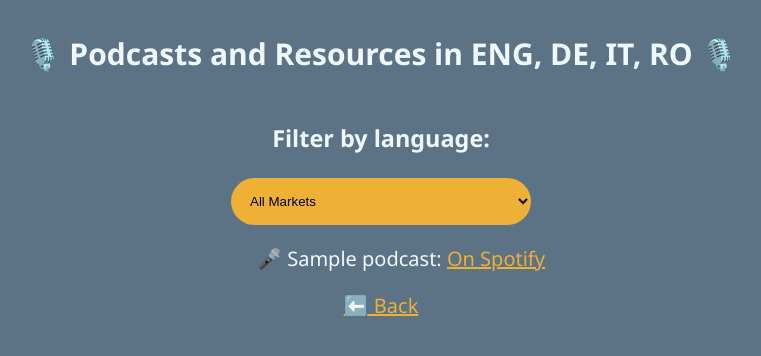
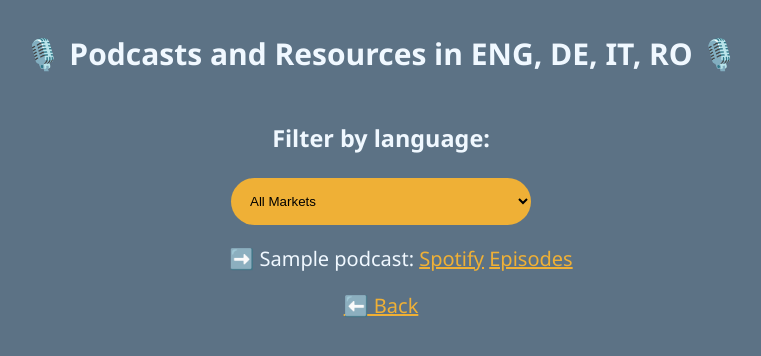
Before and after one commit to vicmoon/Python_SpotifyAPI_Shows, a Flask app: template templates/podcasts.html in a window 1280 px wide. Shown: the top 356 px of the page, without its empty margins (259-1020 px from the left). Run offline with Flask 3, Linux system fonts and the light colour scheme; the template is opened without the code that fills it: most values are stand-ins (such as "Sample title", 1, 10 or a date in 2020).

Commit message:
add pagination

```diff
--- a/main.py
+++ b/main.py
@@ -1,16 +1,17 @@
 import requests
 from flask import Flask, render_template, request
-# import my_creds
+import my_creds
 import os
 
 app = Flask(__name__)
 
-CLIENT_ID = os.getenv("CLIENT_ID")
-CLIENT_SECRET = os.getenv("CLIENT_SECRET")
+# CLIENT_ID = os.getenv("CLIENT_ID")
+# CLIENT_SECRET = os.getenv("CLIENT_SECRET")
 
-# CLIENT_ID = my_creds.CLIENT_ID
-# CLIENT_SECRET = my_creds.CLIENT_SECRET
+CLIENT_ID = my_creds.CLIENT_ID
+CLIENT_SECRET = my_creds.CLIENT_SECRET
 
+EPISODES_PER_PAGE = 10
 
 # Get a Spotify API token
 def get_spotify_token():
@@ -75,7 +76,11 @@ def search_podcasts_by_language(query, markets=["US", "IT", "DE", "RO"]):
 
 # Function to get episodes for a podcast
 def get_podcast_episodes(show_id):
-    episodes_url = f"https://api.spotify.com/v1/shows/{show_id}/episodes"
+    page = request.args.get("page", 1, type=int)  # Get page number
+    limit = 10  # Number of episodes per page
+    offset = (page - 1) * limit  # Calculate offset
+
+    episodes_url = f"https://api.spotify.com/v1/shows/{show_id}/episodes?limit={limit}&offset={offset}"
 
     headers = {
         "Authorization": f"Bearer {get_spotify_token()}",
@@ -86,17 +91,18 @@ def get_podcast_episodes(show_id):
 
     if response.status_code != 200:
         print(f"Error fetching episodes: {response.status_code}, {response.text}")
-        return []
+        return [], False  # Return empty list and no pagination
 
     data = response.json()
 
-    # Extract episode details
     episodes = [
         {"name": episode["name"], "url": episode["external_urls"]["spotify"]}
-        for episode in data["items"]
+        for episode in data.get("items", [])
     ]
 
-    return episodes
+    has_next_page = data.get("next") is not None  # Check if more episodes exist
+
+    return episodes, has_next_page  # Return both episodes and pagination flag
 
 
 @app.route("/")
@@ -135,8 +141,23 @@ def get_podcasts():
 
 @app.route("/episodes/<show_id>")
 def get_episodes(show_id):
-    episodes = get_podcast_episodes(show_id)
-    return render_template("episodes.html", episodes=episodes)
+    page = request.args.get("page", 1, type=int)
+    query = request.args.get("query")
+
+    if not query:
+        # Redirect back to podcasts page if query is missing
+        return redirect(url_for("get_podcasts"))
+
+    episodes, has_next_page = get_podcast_episodes(show_id)
+
+    return render_template(
+        "episodes.html",
+        episodes=episodes,
+        show_id=show_id,
+        page=page,
+        has_next_page=has_next_page,
+        query=query
+    )
 
 
 if __name__ == "__main__":
--- a/static/style.css
+++ b/static/style.css
@@ -6,7 +6,8 @@ body {
   text-align: center;
 }
 
-.index_body {
+.index_body,
+.episodes_body {
   display: flex;
   justify-content: center;
   align-items: center;
@@ -23,7 +24,7 @@ select {
 li {
   list-style: none;
   text-align: left;
-  max-width: 800px;
+  max-width: 900px;
 }
 
 .results {
@@ -61,3 +62,7 @@ select {
   border: none;
   outline: none;
 }
+
+.episodes_entry {
+  margin-bottom: 5px;
+}
--- a/templates/podcasts.html
+++ b/templates/podcasts.html
@@ -27,8 +27,13 @@
       <div class="podcast-item" data-market="{{ podcast.market }}">
         <ul>
           <li>
-            🎤 {{ podcast.name }}:
-            <a href="{{ podcast.url }}" target="_blank">On Spotify</a>
+            ➡️ {{ podcast.name }}:
+            <a href="{{ podcast.url }}" target="_blank"> Spotify</a>
+            <a
+              href="{{ url_for('get_episodes', show_id=podcast.id, query=request.args.get('query')) }}"
+            >
+              Episodes
+            </a>
           </li>
         </ul>
       </div>
```
Also changed, not shown: templates/episodes.html (+17 -4 lines).
